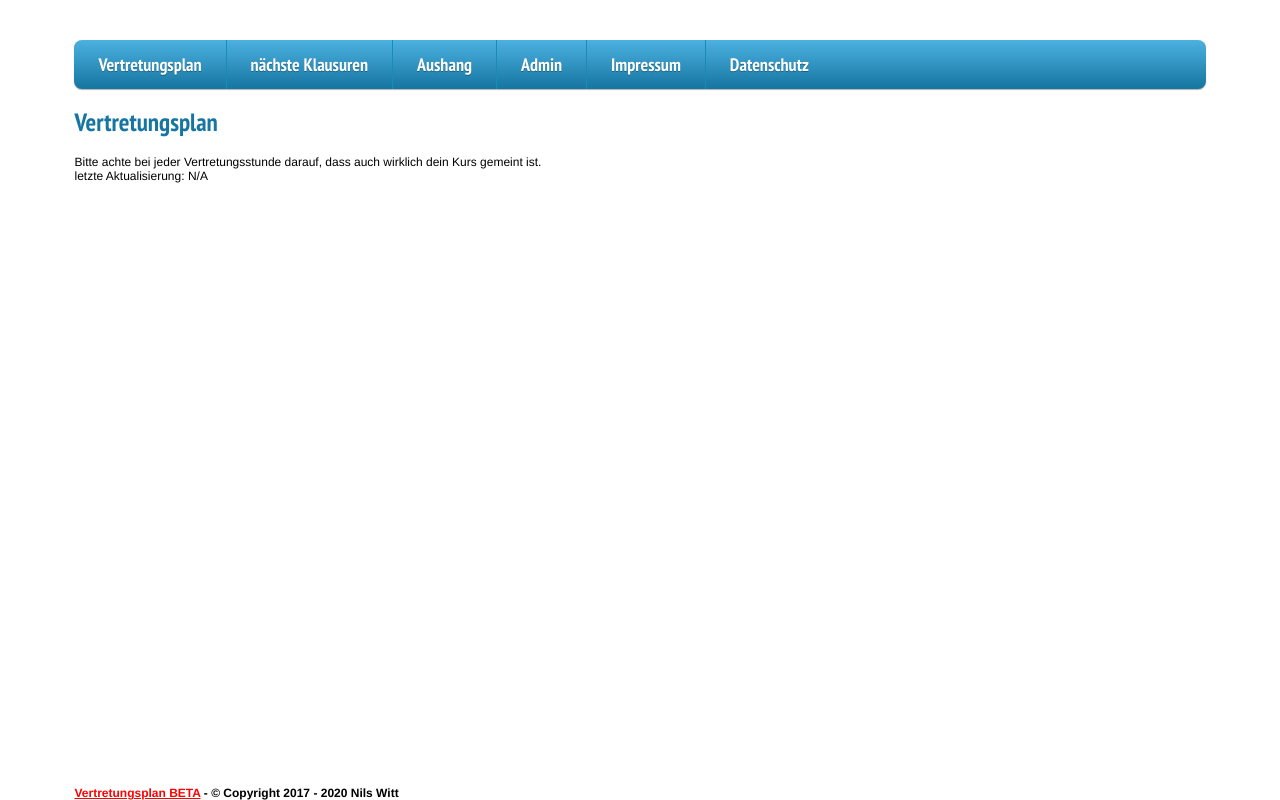
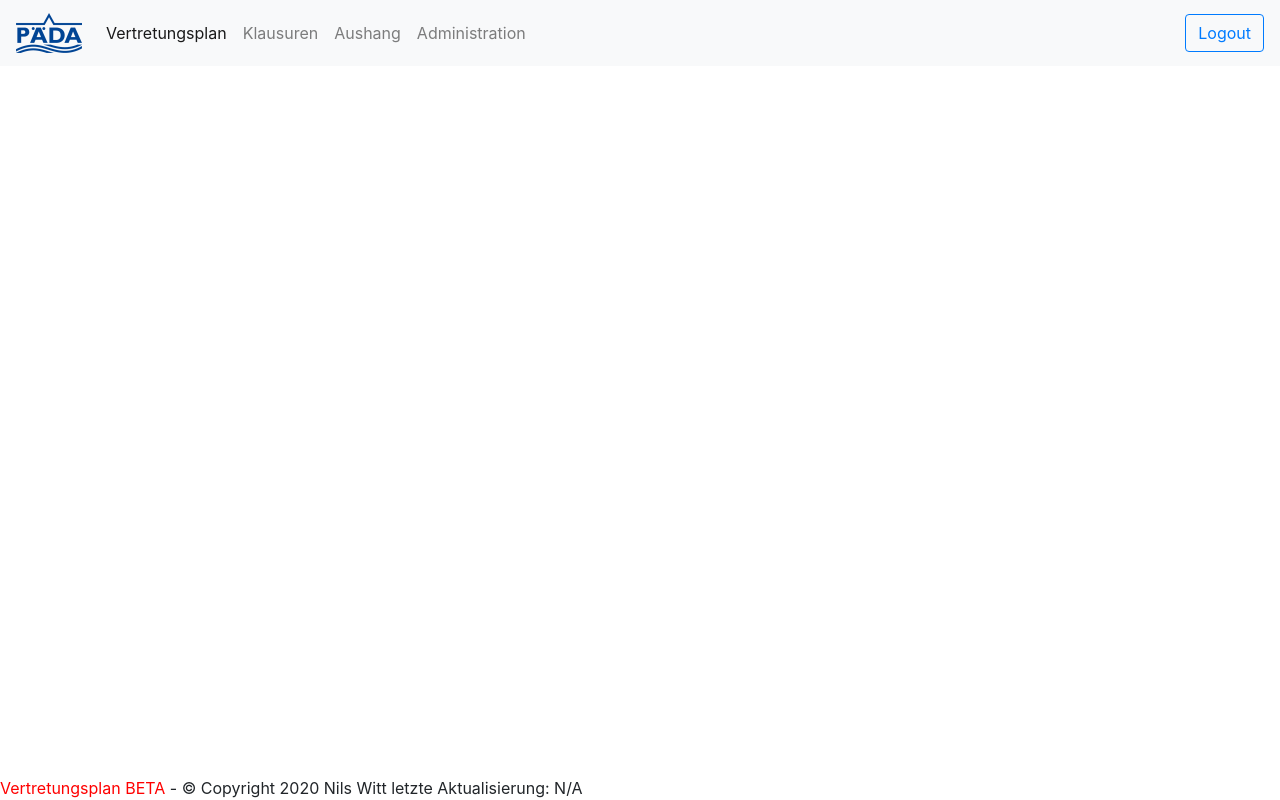
Before and after one commit to paeda-bonn/Vertretungsplan-Online, a PHP site: page /views/vertretungsplan.html in a window 1280 px wide. Run offline with PHP 8.4, Linux system fonts and the light colour scheme; style sheets or scripts are compiled from the project's sources; some libraries are stand-ins or nearby versions.

Commit message:
added bootstrap as CSS base
Signed-off-by: Nils Witt <nils@nils-witt.de>

```diff
--- a/assets/css/vertretungsplan.scss
+++ b/assets/css/vertretungsplan.scss
@@ -1,4 +1,4 @@
-/*
+/*!
  * MIT License
  *
  * Copyright (c) 2020. Nils Witt
@@ -11,29 +11,7 @@
  */
 
 
-@media all {
-    html, body {
-        margin-top: 20px;
-        margin-left: 3%;
-        margin-right: 3%;
-        margin-bottom: 20px;
-        padding: 0px;
-    }
 
-    body {
-        background-color: white;
-        color: black;
-        font-family: Helvetica, Arial, Tahoma, sans-serif;
-        font-size: 12px;
-        text-align: left;
-    }
-
-    h1 {
-        font-family: "PT Sans Narrow", "Arial Narrow", Arial, Helvetica, sans-serif;
-        font-weight: bold;
-        color: #1675A1;
-        font-size: 25px;
-    }
 
     .vpfuer {
         font-family: "PT Sans Narrow", "Arial Narrow", Arial, Helvetica, sans-serif;
@@ -65,13 +43,6 @@
     table {
         border-collapse: collapse;
         border-color: black;
-        /*
-        table-layout:fixed;
-        */
-
-        /*
-        width:100%;
-        */
 
         font-size: 12px;
         overflow: hidden;
@@ -83,98 +54,31 @@
 
     .thplanklasse {
         font-size: 12px;
-
-        /*
-        width:100px
-        */
     }
 
     .thplanstunde {
         font-size: 12px;
-        /*
-        width:50px;
-        */
     }
 
     .thplanfach {
         font-size: 12px;
-        /*
-        width:50px;
-        */
     }
 
     .thplanlehrer {
         font-size: 12px;
-        /*
-        width:150px;
-        */
     }
 
     .thplanraum {
         font-size: 12px;
-        /*
-        width:50px;
-        */
     }
 
     .thplaninfo {
         font-size: 12px;
     }
 
-    .thlplanstunde {
-        /*
-        width:20px;
-        */
-    }
-
-    .thlplanfach {
-        /*
-        width:40px;
-        */
-    }
-
-    .thlplanlehrer {
-        /*
-        width:150px;
-        */
-    }
-
-    .thlplanklasse {
-        /*
-        width:100px;
-        */
-    }
-
-    .thlplanvfach {
-        /*
-        width:40px;
-        */
-    }
-
-    .thlplanvlehrer {
-        /*
-        width:150px;
-        */
-    }
-
-    .thlplanvraum {
-        /*
-        width:40px;
-        */
-    }
-
-    .thlplaninfo {
-        /*
-        width:200px;
-        */
-    }
-
     .kopfstunde {
         font-size: 12px;
         font-weight: bold;
-        /*
-        width:50px;
-        */
         text-align: center;
     }
 
@@ -207,14 +111,6 @@
         text-align: left;
     }
 
-    .thkopfabwesend {
-        padding-left: 0px;
-        font-size: 12px;
-        /*
-        width:150px;
-        */
-    }
-
     .thabwesend {
         font-size: 12px;
     }
@@ -245,4 +141,3 @@
         margin-bottom: 0%;
         padding: 0px;
     }
-}
--- a/views/vertretungsplan.html
+++ b/views/vertretungsplan.html
@@ -1,42 +1,64 @@
+<!--
+  ~ MIT License
+  ~
+  ~ Copyright (c) 2020. Nils Witt
+  ~
+  ~ Permission is hereby granted, free of charge, to any person obtaining a copy of this software and associated documentation files (the "Software"), to deal in the Software without restriction, including without limitation the rights to use, copy, modify, merge, publish, distribute, sublicense, and/or sell copies of the Software, and to permit persons to whom the Software is furnished to do so, subject to the following conditions:
+  ~
+  ~ The above copyright notice and this permission notice shall be included in all copies or substantial portions of the Software.
+  ~
+  ~ THE SOFTWARE IS PROVIDED "AS IS", WITHOUT WARRANTY OF ANY KIND, EXPRESS OR IMPLIED, INCLUDING BUT NOT LIMITED TO THE WARRANTIES OF MERCHANTABILITY, FITNESS FOR A PARTICULAR PURPOSE AND NONINFRINGEMENT. IN NO EVENT SHALL THE AUTHORS OR COPYRIGHT HOLDERS BE LIABLE FOR ANY CLAIM, DAMAGES OR OTHER LIABILITY, WHETHER IN AN ACTION OF CONTRACT, TORT OR OTHERWISE, ARISING FROM, OUT OF OR IN CONNECTION WITH THE SOFTWARE OR THE USE OR OTHER DEALINGS IN THE SOFTWARE.
+  -->
+
 <!doctype html>
 <html lang="de">
 <meta charset="utf-8">
 <head>
-    <link href="../assets/css/sm-core-css.css" rel="stylesheet" type="text/css">
     <meta name="viewport" content="width=device-width, initial-scale=1.0, minimum-scale=1.0">
+    <link crossorigin="anonymous" href="https://maxcdn.bootstrapcdn.com/bootstrap/4.0.0/css/bootstrap.min.css"
+          integrity="sha384-Gn5384xqQ1aoWXA+058RXPxPg6fy4IWvTNh0E263XmFcJlSAwiGgFAW/dAiS6JXm" rel="stylesheet">
+
     <link href="../assets/css/vertretungsplan.css" rel="stylesheet" type="text/css">
-    <link href="../assets/css/sm-blue.css" rel="stylesheet" type="text/css">
     <title>Vertretungsplan</title>
 </head>
 <body>
-<ul id="main-menu" class="sm sm-blue">
-    <li><a href="vertretungsplan.html">Vertretungsplan</a></li>
-    <li><a href="klausuren.html">n&auml;chste Klausuren</a></li>
-    <li><a href="aushang.html">Aushang</a></li>
-    <li><a href="admin.html">Admin</a></li>
-    <li>
-        <a href="">Impressum</a>
-    </li>
-    <li>
-        <a href="">Datenschutz</a>
-    </li>
-</ul>
-<h1>Vertretungsplan</h1>
-<p>Bitte achte bei jeder Vertretungsstunde darauf, dass auch wirklich dein Kurs gemeint ist.
-    <br>
-    <span>letzte Aktualisierung: <span id="lastRefreshedContainer">N/A</span></span>
-</p>
-<div id="tableContainer">
+<nav class="navbar navbar-expand-md navbar-light bg-light">
+    <a class="navbar-brand" href="#">
+        <img alt="" class="d-inline-block align-top" height="40" src="../assets/png/PaedaLogo.png" width="66">
+    </a>
+    <button aria-controls="navbarSupportedContent" aria-expanded="false" aria-label="Toggle navigation"
+            class="navbar-toggler" data-target="#navbarSupportedContent" data-toggle="collapse" type="button">
+        <span class="navbar-toggler-icon"></span>
+    </button>
+
+    <div class="collapse navbar-collapse" id="navbarSupportedContent">
+        <ul class="navbar-nav mr-auto">
+            <li class="nav-item active">
+                <a class="nav-link" href="#">Vertretungsplan <span class="sr-only">(current)</span></a>
+            </li>
+            <li class="nav-item">
+                <a class="nav-link" href="klausuren.html">Klausuren</a>
+            </li>
+            <li class="nav-item">
+                <a class="nav-link" href="aushang.html">Aushang</a>
+            </li>
+            <li class="nav-item">
+                <a class="nav-link" href="admin.html">Administration</a>
+            </li>
+        </ul>
+        <button class="btn btn-outline-primary my-2 my-sm-0" type="submit">Logout</button>
+    </div>
+</nav>
+
+
+<div class="container" id="tableContainer">
 
 </div>
 
 <div style="visibility: hidden">
-
-
     <div id="dayPreset">
-        <p>
+        <p><br>
             <span class="vpfuer">Vertretungsplan f&uuml;r <span class="vpfuerdatum dateContainer">N/A</span></span>
-            <br>
         </p>
         <table border="2" class="tablekopf">
             <tr>
@@ -65,11 +87,19 @@
 <div style="height: 10px;">
     <space></space>
 </div>
-<h4 style="position: fixed;bottom: 0;margin: 0 auto;background-color: white;">
+<h8 style="position: fixed;bottom: 0;margin: 0 auto;background-color: white;">
     <a href="https://github.com/paeda-bonn/Vertretungsplan-Online-PHP/tree/beta" style="color: red">Vertretungsplan
-        BETA</a> - © Copyright 2017 - 2020 Nils Witt
-</h4>
+        BETA</a> - © Copyright 2020 Nils Witt
+    <span>letzte Aktualisierung: <span id="lastRefreshedContainer">N/A</span></span>
+</h8>
 </body>
+<script crossorigin="anonymous" integrity="sha384-KJ3o2DKtIkvYIK3UENzmM7KCkRr/rE9/Qpg6aAZGJwFDMVNA/GpGFF93hXpG5KkN"
+        src="https://code.jquery.com/jquery-3.2.1.slim.min.js"></script>
+<script crossorigin="anonymous" integrity="sha384-ApNbgh9B+Y1QKtv3Rn7W3mgPxhU9K/ScQsAP7hUibX39j7fakFPskvXusvfa0b4Q"
+        src="https://cdnjs.cloudflare.com/ajax/libs/popper.js/1.12.9/umd/popper.min.js"></script>
+<script crossorigin="anonymous" integrity="sha384-JZR6Spejh4U02d8jOt6vLEHfe/JQGiRRSQQxSfFWpi1MquVdAyjUar5+76PVCmYl"
+        src="https://maxcdn.bootstrapcdn.com/bootstrap/4.0.0/js/bootstrap.min.js"></script>
+
 <script src="../assets/js/utils.js"></script>
 <script src="../assets/js/apiConnector.js"></script>
 <script src="../assets/js/vertretungsplan.js"></script>
```
Also changed, not shown: views/aushang.html (+38 -16 lines), views/klausuren.html (+46 -20 lines).
